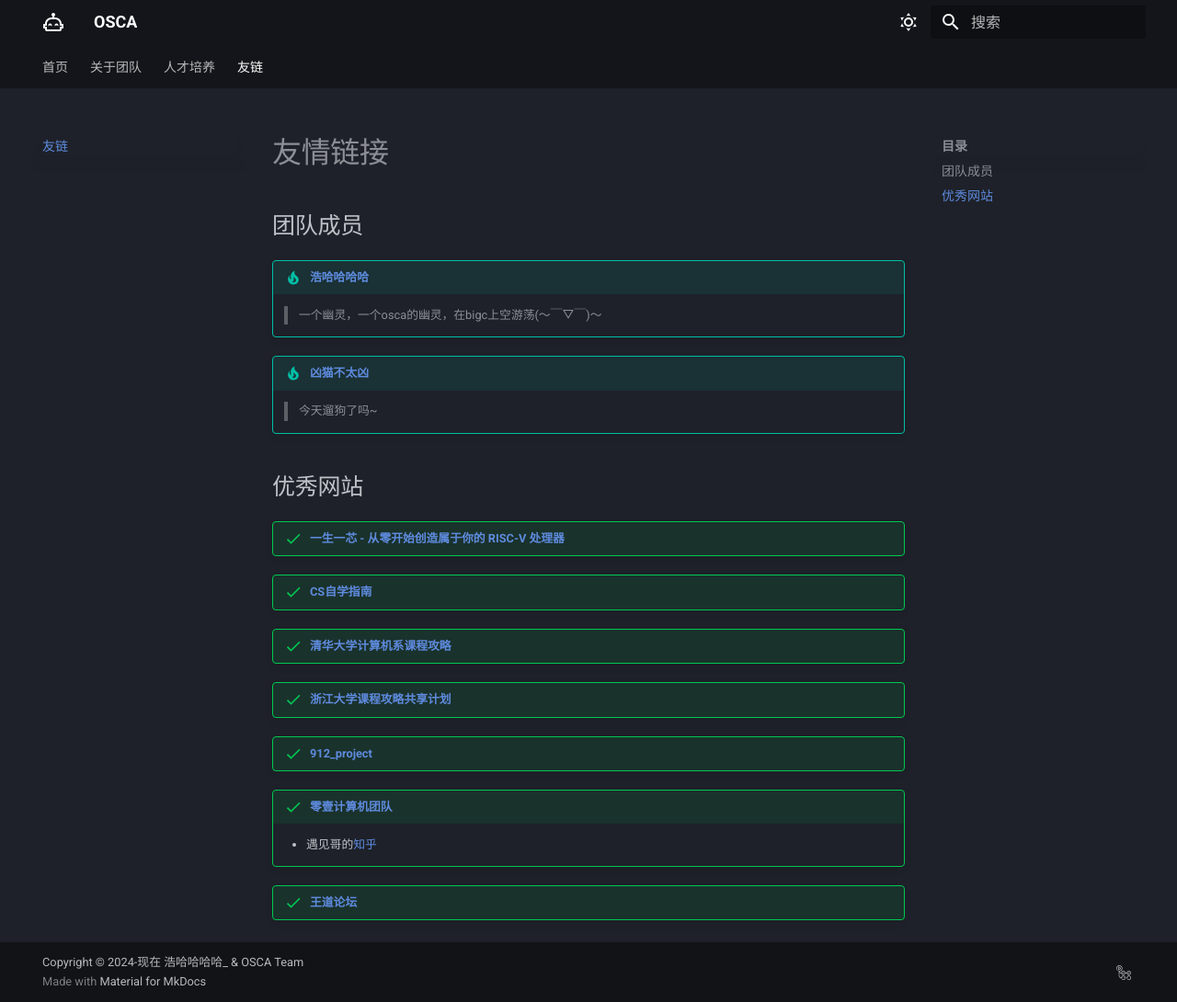
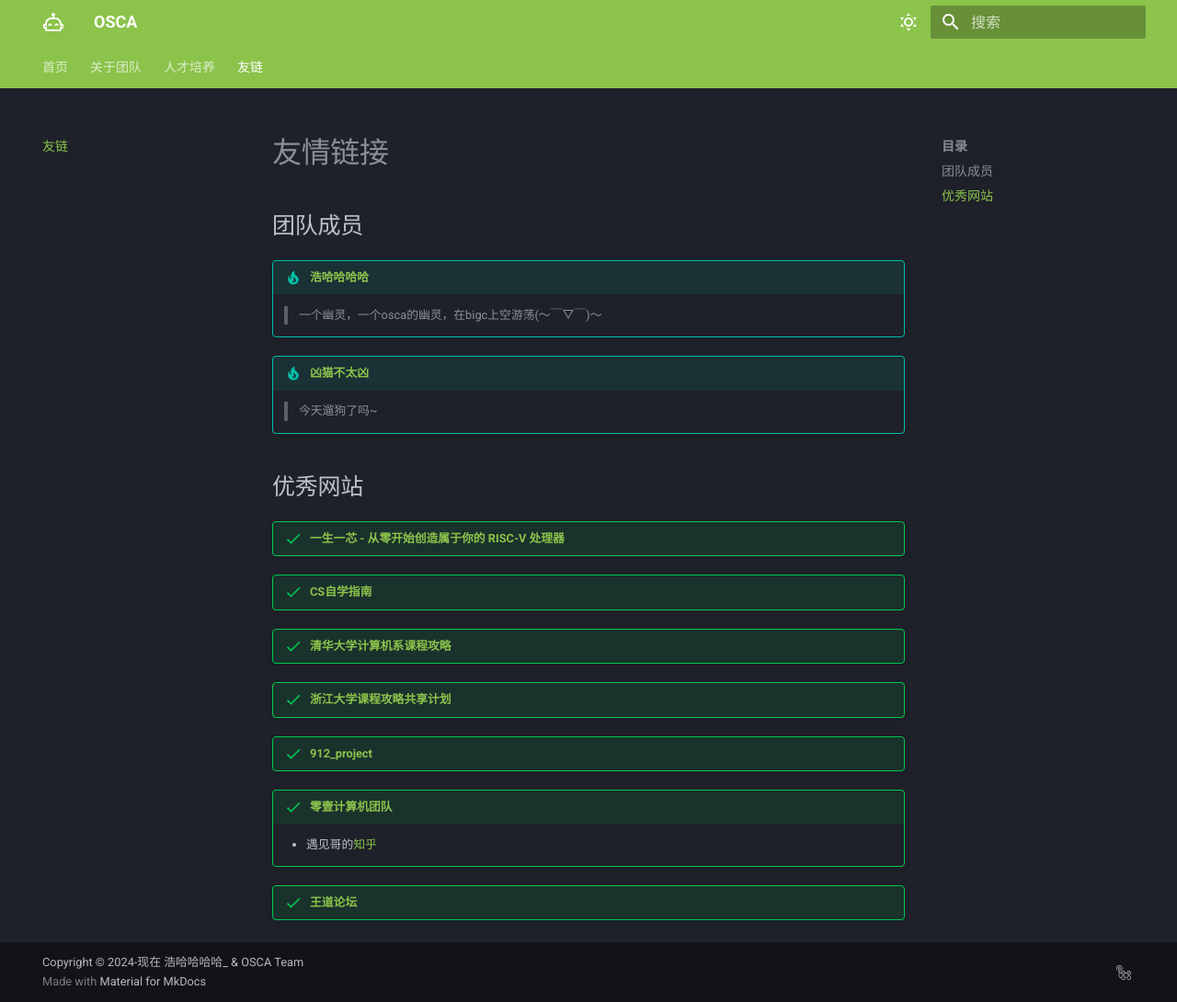
Before and after one commit to Haohahahaha/OSCA, an MkDocs documentation site: the page built from docs/friend/friends.md, in a window 1280 px wide and 1090 px high. Shown: the whole window at 92% size. Built offline with MkDocs 1.6.1 and Material for MkDocs 9.7.7, drawn with Linux system fonts in a browser that asks for light colours.

Commit message:
2024-06-10_19:38:26 update

```diff
--- a/mkdocs.yml
+++ b/mkdocs.yml
@@ -7,8 +7,8 @@ theme:
 #     admonition:
   palette:
     - scheme: slate # 夜间模式
-      primary: black
-      accent: light green
+      primary: light green
+      accent: green
       toggle:
         icon: material/weather-sunny
         name: 切换至日间模式
```
